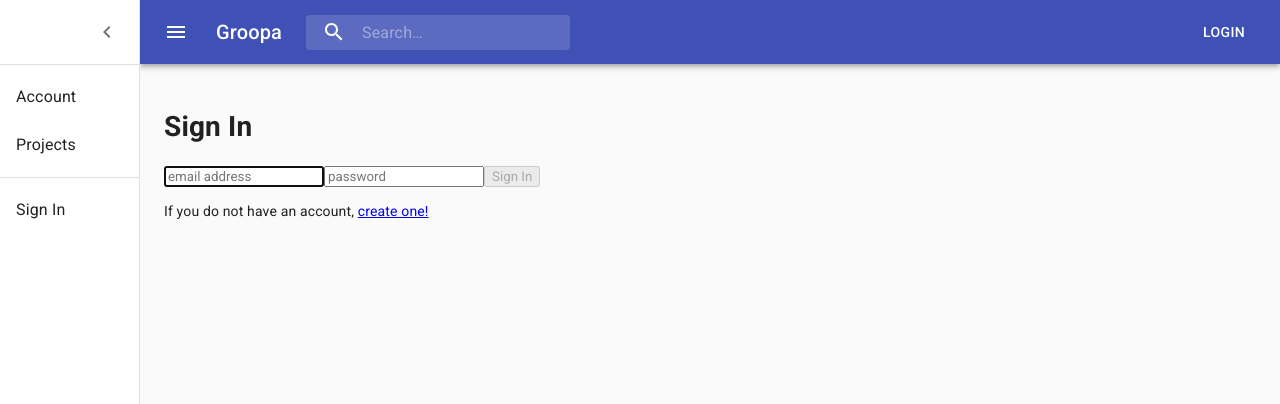
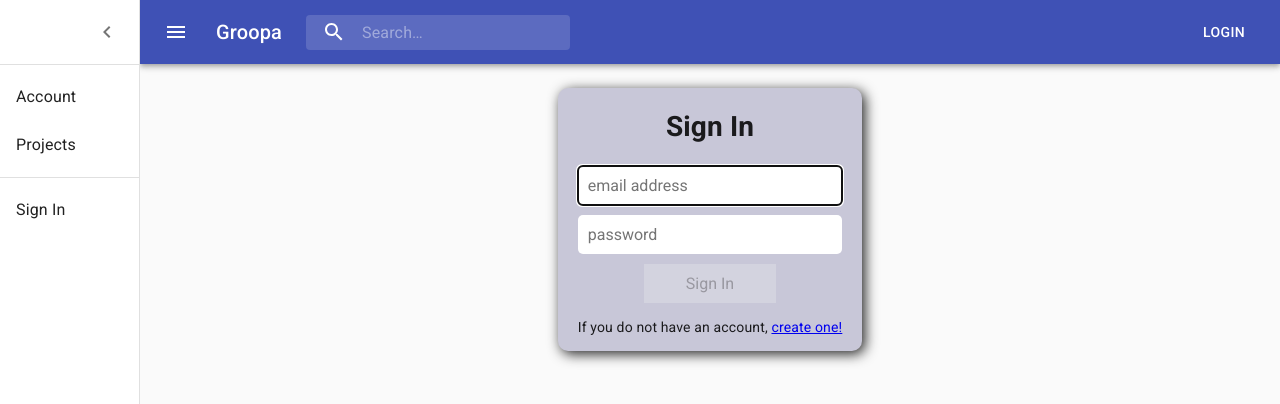
Before and after one commit to darrylgit/GroupCollaborationTool, a React (Create React App) app in the folder group-collaboration/: page / in a window 1280 px wide. Both pictures are taken after a click on the button "LOGIN". Shown: the top 404 px of the page. Built offline with nearby package versions, Linux system fonts and the light colour scheme; no server answers.

Commit message:
Style signin

```diff
--- a/group-collaboration/src/components/SignIn/form.js
+++ b/group-collaboration/src/components/SignIn/form.js
@@ -1,34 +1,31 @@
-import React, {useState, useContext} from 'react'
-import {useHistory} from 'react-router-dom'
-import * as ROUTES from '../../constants/routes';
-import {FirebaseContext} from '../Firebase'
+import React, { useState, useContext } from "react";
+import { useHistory } from "react-router-dom";
+import * as ROUTES from "../../constants/routes";
+import { FirebaseContext } from "../Firebase";
 
 export default function() {
-  const history = useHistory()
-  const firebase = useContext(FirebaseContext)
-  const [email, setEmail] = useState("")
-  const [password, setPassword] = useState("")
-  const [error, setError] = useState("")
+  const history = useHistory();
+  const firebase = useContext(FirebaseContext);
+  const [email, setEmail] = useState("");
+  const [password, setPassword] = useState("");
+  const [error, setError] = useState("");
 
-  const onSubmit = (event) => {
-    event.preventDefault()
+  const onSubmit = event => {
+    event.preventDefault();
 
     firebase
       .doSignInWithEmailAndPassword(email, password)
-      .then( user => history.push(ROUTES.LANDING) )
-      .catch( error => setError(error) )
-  }
+      .then(user => history.push(ROUTES.LANDING))
+      .catch(error => setError(error));
+  };
 
   const validate = () => {
-    return (
-      email.length > 0 &&
-      password.length > 0
-    )
-  }
+    return email.length > 0 && password.length > 0;
+  };
 
   return (
-    <div>
-      <form onSubmit={onSubmit}>
+    <>
+      <form className="signin-form" onSubmit={onSubmit}>
         <input
           autoFocus
           type="email"
@@ -42,10 +39,20 @@ export default function() {
           value={password}
           onChange={e => setPassword(e.target.value)}
         />
-        <input type="submit" value="Sign In" disabled={!validate()} />
+        <button
+          type="submit"
+          className={
+            validate()
+              ? "signin-form-submit validated"
+              : "signin-form-submit disabled"
+          }
+          disabled={!validate()}
+        >
+          Sign In
+        </button>
 
         {error && <p>{error.message}</p>}
       </form>
-    </div>
-  )
+    </>
+  );
 }
--- a/group-collaboration/src/components/SignIn/index.js
+++ b/group-collaboration/src/components/SignIn/index.js
@@ -1,13 +1,19 @@
-import React from 'react'
-import SignInForm from './form'
-import * as ROUTES from '../../constants/routes'
+import React from "react";
+import SignInForm from "./form";
+import * as ROUTES from "../../constants/routes";
+import "./style.css";
 
 export default function() {
   return (
-  <div>
-    <h1>Sign In</h1>
-    <SignInForm/>
-    <p>If you do not have an account, <a href={ROUTES.SIGN_UP}>create one!</a></p>
-  </div>
-  )
+    <div className="signin-container">
+      <div className="form-info-container">
+        <h1>Sign In</h1>
+        <SignInForm />
+        <p>
+          If you do not have an account,{" "}
+          <a href={ROUTES.SIGN_UP}>create one!</a>
+        </p>
+      </div>
+    </div>
+  );
 }
--- /dev/null
+++ b/group-collaboration/src/components/SignIn/style.css
@@ -0,0 +1,51 @@
+.signin-container {
+  display: flex;
+  flex-direction: column;
+  width: 100%;
+  align-items: center;
+}
+
+.form-info-container {
+  background-color: rgb(200, 199, 216);
+  border-radius: 10px;
+  padding: 0 20px;
+  text-align: center;
+  box-shadow: 3px 3px 13px 0;
+}
+
+.signin-form {
+  display: flex;
+  flex-direction: column;
+}
+
+.signin-form input {
+  margin-bottom: 10px;
+  padding: 10px;
+  border-radius: 5px;
+  border: none;
+  font-size: 16px;
+}
+
+.signin-form-submit {
+  width: 50%;
+  padding: 10px;
+  margin-left: auto;
+  margin-right: auto;
+  border: none;
+  font-size: 16px;
+}
+
+.signin-form-submit.validated {
+  background-color: rgb(78, 89, 240);
+  color: #fff;
+  cursor: pointer;
+
+  transition: 0.5s;
+}
+
+.signin-form-submit.validated:hover {
+  background-color: rgb(50, 56, 139);
+  color: #fff;
+  cursor: pointer;
+  border-radius: 5px;
+}
```
Also changed, not shown: 1 other file (tests, documents, lock files or other folders).
